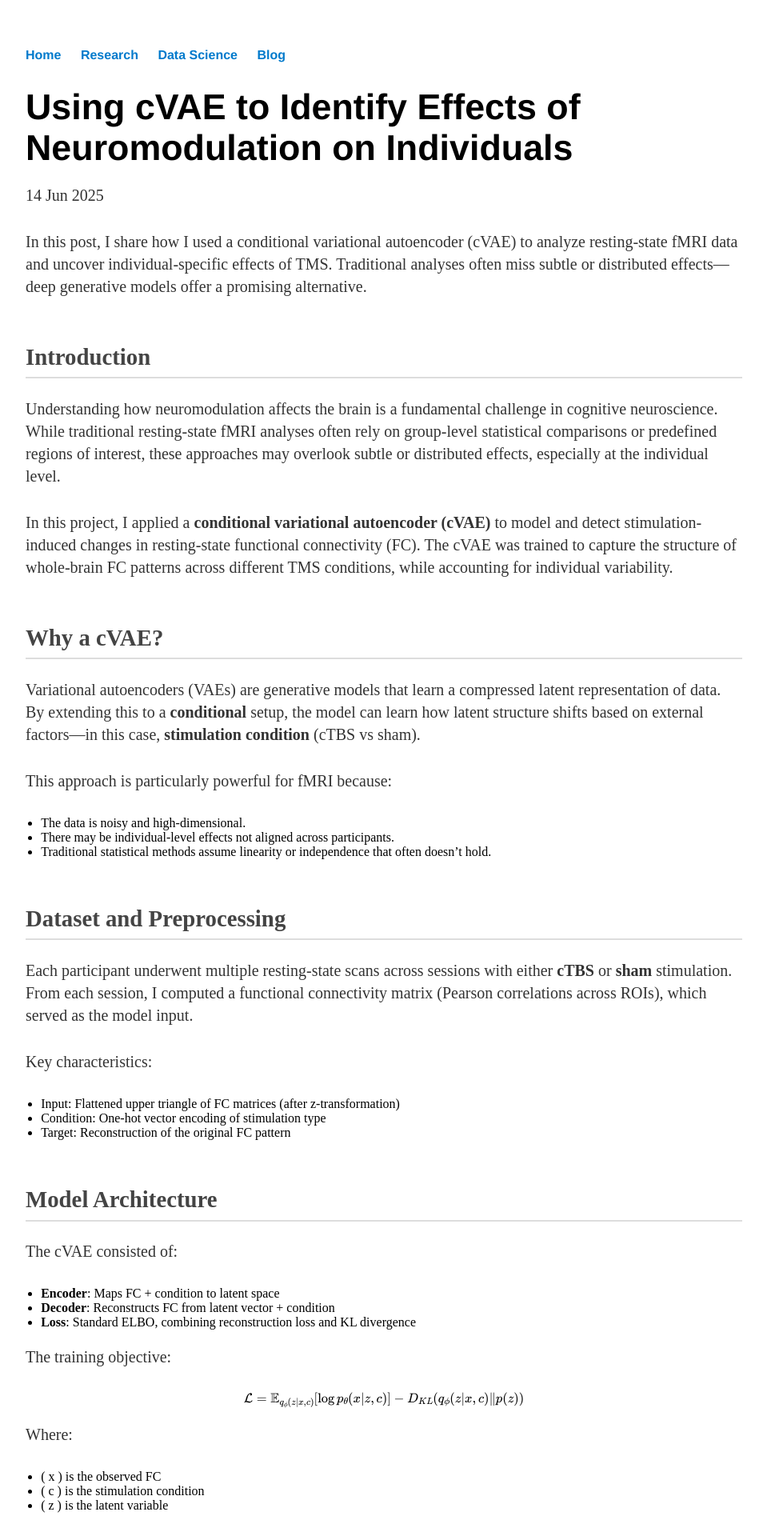
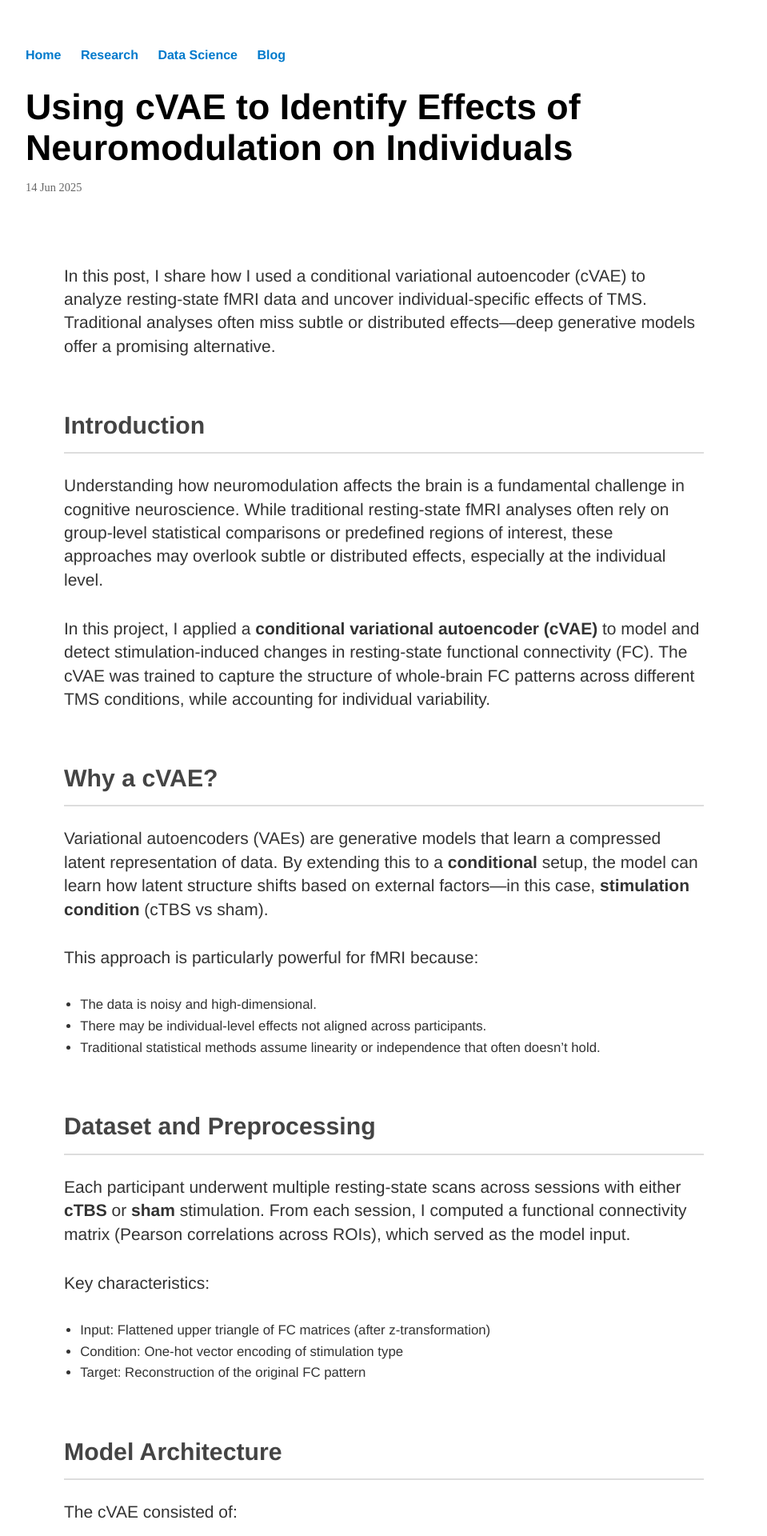
Before and after one commit to QingfangLiu/qingfangliu.github.io, a Jekyll site: the page built from blog/cvae-neuromodulation.md, in a window 1280 px wide. Shown: the top 1920 px of the page at 80% size, without its empty margins (160-1119 px from the left). Built offline with Jekyll 4.4.1, drawn with Linux system fonts in a browser that asks for light colours.

Commit message:
edit cvae

```diff
--- a/css/main.css
+++ b/css/main.css
@@ -72,3 +72,24 @@ ul.posts {
 ul.posts li {
     list-style: none;
 }
+
+.post {
+  font-family: 'Helvetica Neue', sans-serif;
+  font-size: 1.05rem;
+  line-height: 1.6;
+  max-width: 800px;
+  margin: 0 auto;
+  padding: 2rem;
+  color: #333;
+}
+
+.post h1 {
+  font-size: 1.8rem;
+  margin-bottom: 0.5rem;
+}
+
+.meta {
+  color: #666;
+  font-size: 0.9rem;
+  margin-bottom: 2rem;
+}
```
